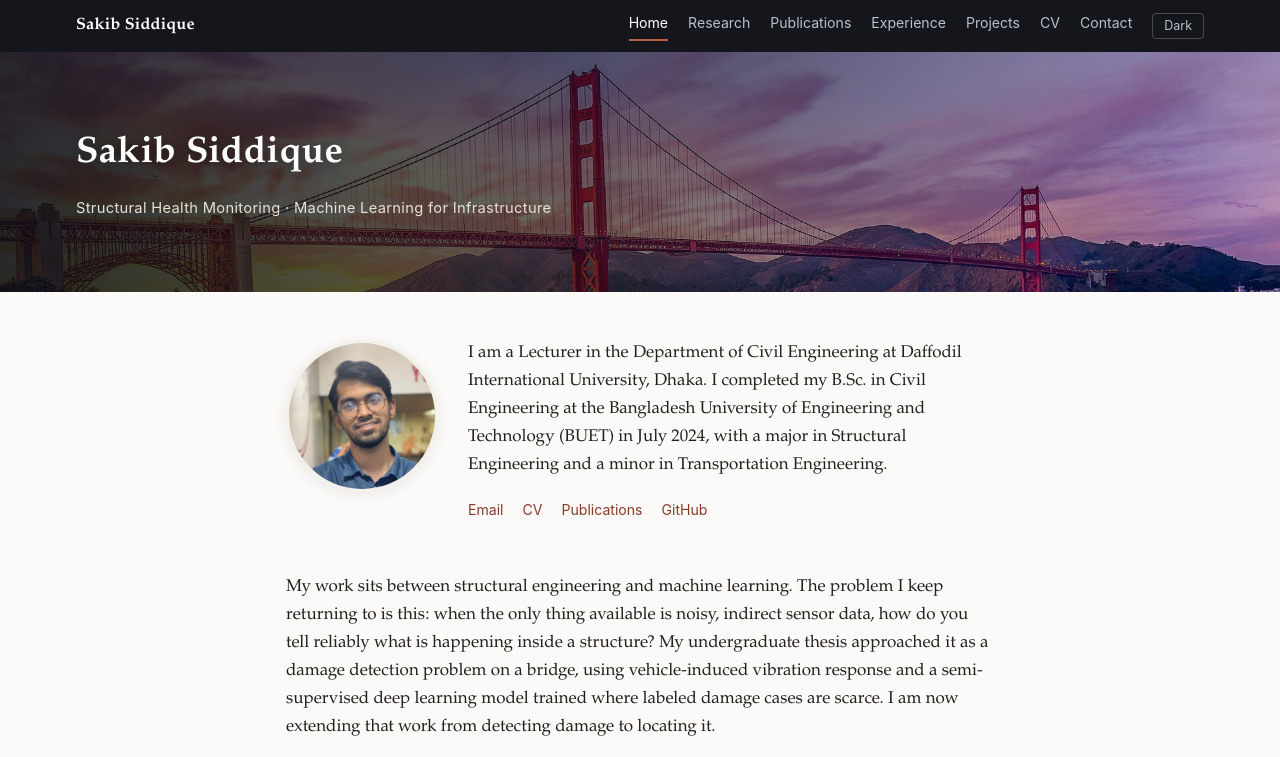
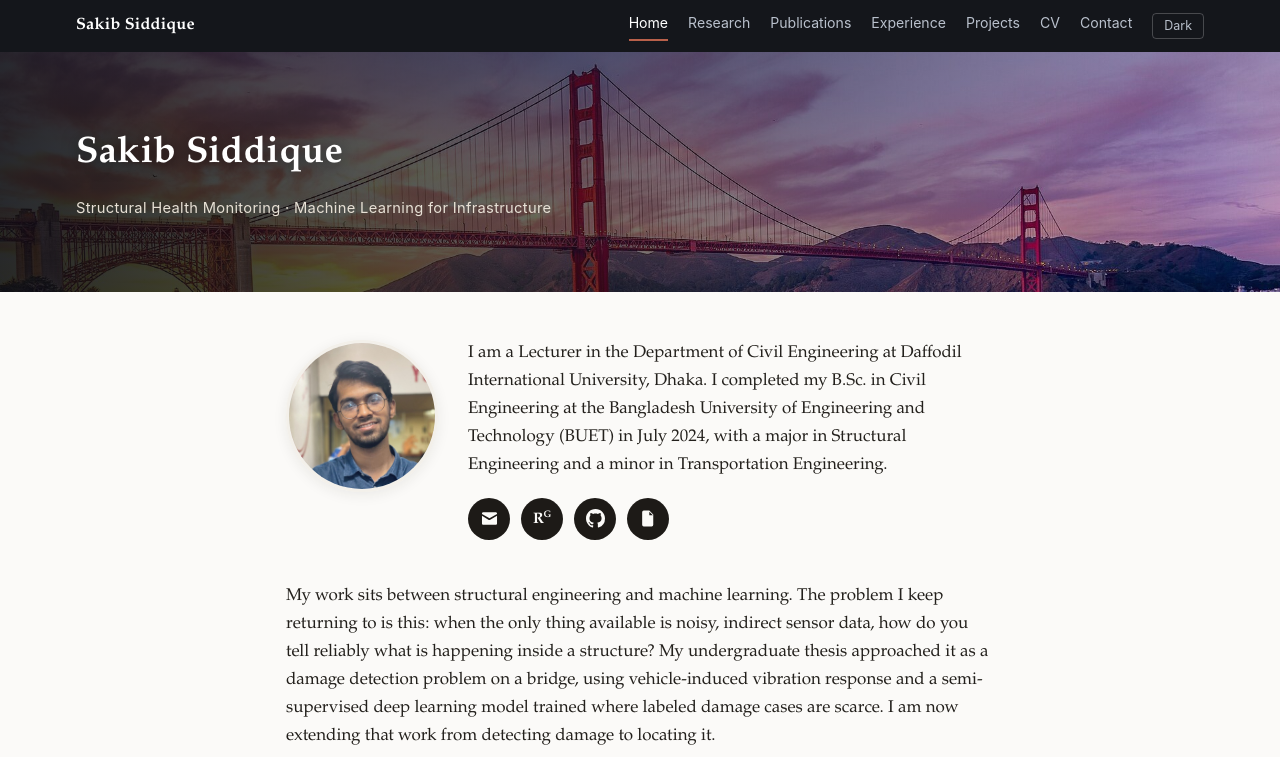
Before and after one commit to sakibsiddique-ce/sakibsiddique-ce.github.io, a plain HTML site: page index.html in a window 1280 px wide. Shown: the top 757 px of the page. Drawn offline with Linux system fonts and the light colour scheme.

Commit message:
Replace text links with circular social icon buttons
Email, ResearchGate, GitHub, and CV as icon buttons on Home and Contact.
LinkedIn markup is in place but commented out pending the profile URL.

Co-Authored-By: Claude Opus 5 (1M context) <noreply@anthropic.com>
Claude-Session: https://claude.ai/code/session_017yYqqFkHNPz83fkrX7xXgr

```diff
--- a/assets/css/style.css
+++ b/assets/css/style.css
@@ -16,6 +16,8 @@
   --nav-text: #b9c0cc;
   --nav-text-active: #ffffff;
   --shadow: rgba(35, 32, 28, .08);
+  --icon-bg: #1d1a17;
+  --icon-fg: #fbfaf8;
 
   --serif: "Iowan Old Style", "Palatino Linotype", Palatino, Georgia, serif;
   --sans: -apple-system, BlinkMacSystemFont, "Segoe UI", Roboto, "Helvetica Neue", Arial, sans-serif;
@@ -34,6 +36,8 @@
     --border: #2b2f38;
     --nav-bg: #0e1014;
     --shadow: rgba(0, 0, 0, .4);
+    --icon-bg: #e4e1db;
+    --icon-fg: #15171c;
   }
 }
 
@@ -48,6 +52,8 @@
   --border: #2b2f38;
   --nav-bg: #0e1014;
   --shadow: rgba(0, 0, 0, .4);
+  --icon-bg: #e4e1db;
+  --icon-fg: #15171c;
 }
 
 * { box-sizing: border-box; }
@@ -252,14 +258,53 @@ li { margin-bottom: .3em; }
   box-shadow: 0 3px 14px var(--shadow);
 }
 
-.intro-links {
-  font-family: var(--sans);
-  font-size: .88rem;
-  margin-top: 14px;
-  color: var(--text-faint);
+/* ---------- Social icon buttons ---------- */
+
+.social {
+  display: flex;
+  gap: 11px;
+  flex-wrap: wrap;
+  margin: 18px 0 0;
+  padding: 0;
+  list-style: none;
 }
 
-.intro-links a { margin-right: 15px; white-space: nowrap; }
+.social a {
+  width: 42px;
+  height: 42px;
+  border-radius: 50%;
+  background: var(--icon-bg);
+  color: var(--icon-fg);
+  display: inline-flex;
+  align-items: center;
+  justify-content: center;
+  border-bottom: none;
+  transition: background .15s, transform .15s;
+}
+
+.social a:hover {
+  background: var(--accent);
+  color: #fff;
+  border-bottom: none;
+  transform: translateY(-2px);
+}
+
+.social svg {
+  width: 19px;
+  height: 19px;
+  fill: currentColor;
+  display: block;
+}
+
+.social .glyph {
+  font-family: var(--serif);
+  font-weight: 700;
+  font-size: .95rem;
+  letter-spacing: -.3px;
+  line-height: 1;
+}
+
+.social .glyph sup { font-size: .62em; }
 
 /* ---------- Entries ---------- */
 
--- a/index.html
+++ b/index.html
@@ -46,12 +46,25 @@
           University of Engineering and Technology (BUET) in July 2024, with a major in
           Structural Engineering and a minor in Transportation Engineering.
         </p>
-        <p class="intro-links">
-          <a href="mailto:sakibsiddique8@gmail.com">Email</a>
-          <a href="assets/files/sakib_siddique_cv.pdf">CV</a>
-          <a href="publications.html">Publications</a>
-          <a href="https://github.com/sakibsiddique-ce">GitHub</a>
-        </p>
+        <ul class="social">
+          <li><a href="mailto:sakibsiddique8@gmail.com" title="Email" aria-label="Email">
+            <svg viewBox="0 0 24 24" aria-hidden="true"><path d="M2.5 5.75A1.75 1.75 0 0 1 4.25 4h15.5c.97 0 1.75.78 1.75 1.75v.42l-9.5 5.6-9.5-5.6v-.42Zm0 2.74V18.25c0 .97.78 1.75 1.75 1.75h15.5c.97 0 1.75-.78 1.75-1.75V8.49l-9.1 5.36a1.25 1.25 0 0 1-1.3 0L2.5 8.49Z"/></svg>
+          </a></li>
+          <!-- LinkedIn: paste your profile URL into href, then delete these comment marks
+          <li><a href="LINKEDIN_URL_HERE" title="LinkedIn" aria-label="LinkedIn">
+            <svg viewBox="0 0 24 24" aria-hidden="true"><path d="M4.98 3.5a2.5 2.5 0 1 1 0 5 2.5 2.5 0 0 1 0-5ZM2.98 9h4v12h-4V9Zm7.02 0h3.83v1.64h.05c.53-1 1.84-2.06 3.78-2.06 4.04 0 4.79 2.66 4.79 6.12V21h-4v-5.5c0-1.31-.03-3-1.83-3-1.83 0-2.11 1.43-2.11 2.9V21h-4V9Z"/></svg>
+          </a></li>
+          -->
+          <li><a href="https://www.researchgate.net/profile/Sakib-Siddique-2/research" title="ResearchGate" aria-label="ResearchGate">
+            <span class="glyph">R<sup>G</sup></span>
+          </a></li>
+          <li><a href="https://github.com/sakibsiddique-ce" title="GitHub" aria-label="GitHub">
+            <svg viewBox="0 0 16 16" aria-hidden="true"><path d="M8 0C3.58 0 0 3.58 0 8c0 3.54 2.29 6.53 5.47 7.59.4.07.55-.17.55-.38 0-.19-.01-.82-.01-1.49-2.01.37-2.53-.49-2.69-.94-.09-.23-.48-.94-.82-1.13-.28-.15-.68-.52-.01-.53.63-.01 1.08.58 1.23.82.72 1.21 1.87.87 2.33.66.07-.52.28-.87.51-1.07-1.78-.2-3.64-.89-3.64-3.95 0-.87.31-1.59.82-2.15-.08-.2-.36-1.02.08-2.12 0 0 .67-.21 2.2.82.64-.18 1.32-.27 2-.27s1.36.09 2 .27c1.53-1.04 2.2-.82 2.2-.82.44 1.1.16 1.92.08 2.12.51.56.82 1.27.82 2.15 0 3.07-1.87 3.75-3.65 3.95.29.25.54.73.54 1.48 0 1.07-.01 1.93-.01 2.2 0 .21.15.46.55.38A8.012 8.012 0 0 0 16 8c0-4.42-3.58-8-8-8Z"/></svg>
+          </a></li>
+          <li><a href="assets/files/sakib_siddique_cv.pdf" title="Curriculum vitae (PDF)" aria-label="Curriculum vitae (PDF)">
+            <svg viewBox="0 0 24 24" aria-hidden="true"><path d="M6 2h7l5 5v13a2 2 0 0 1-2 2H6a2 2 0 0 1-2-2V4a2 2 0 0 1 2-2Zm7 1.5V8h4.5L13 3.5ZM8 12h8v1.6H8V12Zm0 3.4h8V17H8v-1.6Z"/></svg>
+          </a></li>
+        </ul>
       </div>
     </div>
 
```
Also changed, not shown: contact.html (+23 -1 lines).
